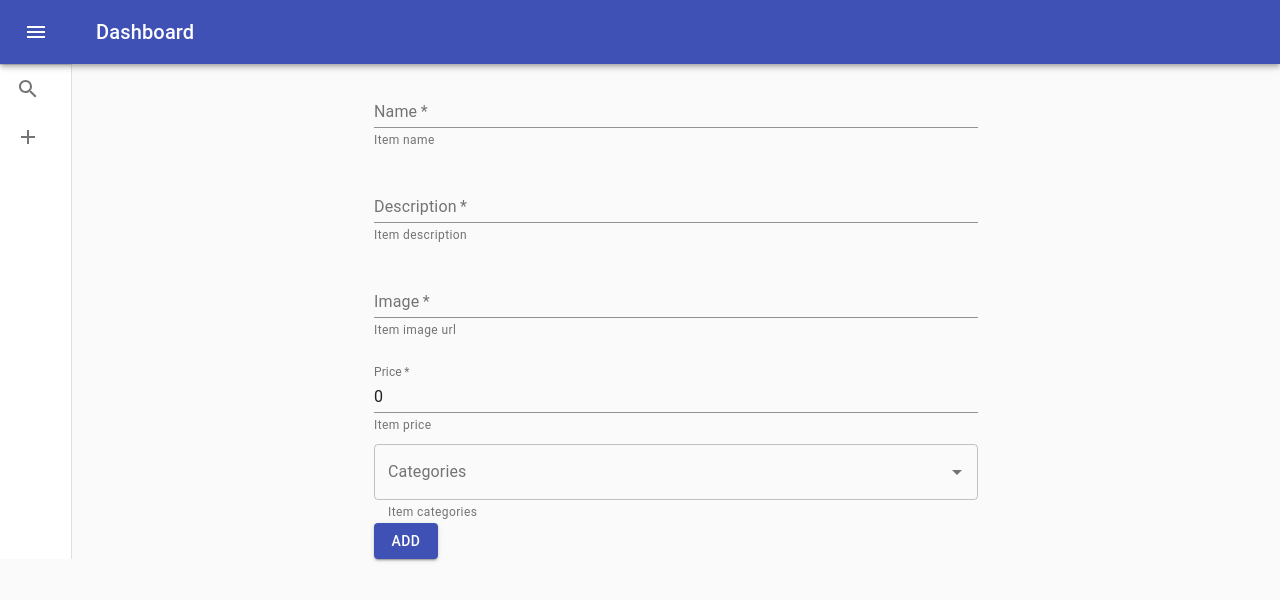
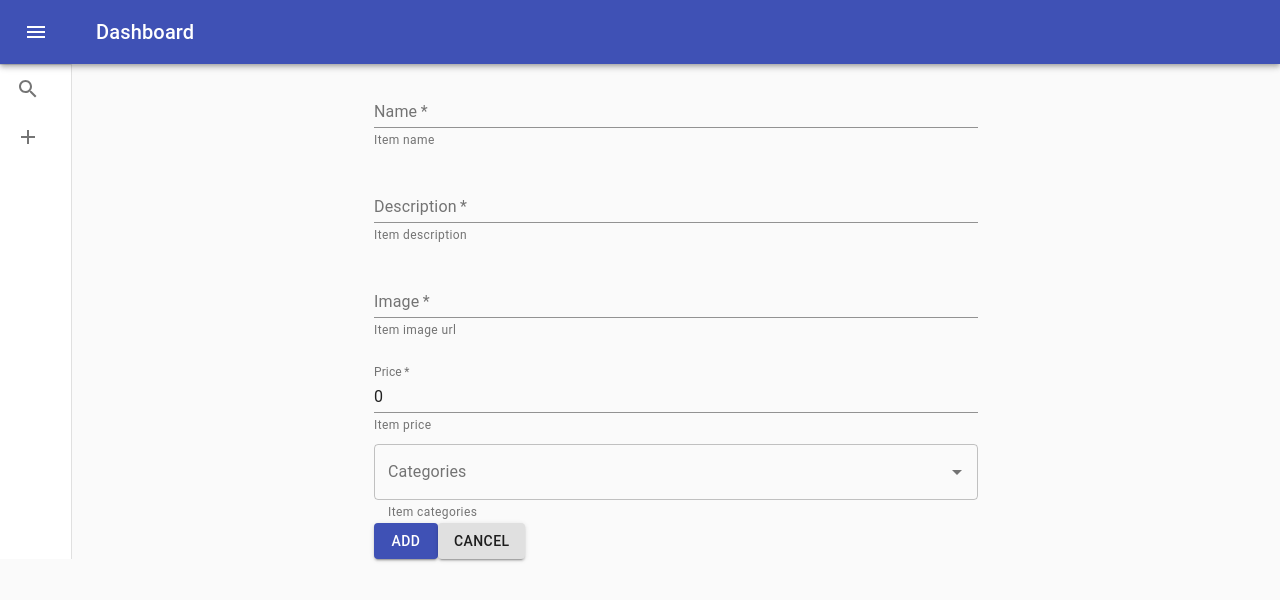
Before and after one commit to mivchal333/js-react-marketplace-project, a React (Create React App) app: page /add in a window 1280 px wide. Shown: the top 600 px of the page. Built offline with nearby package versions, Linux system fonts and the light colour scheme; no server answers.

Commit message:
cancel button in form form category load

```diff
--- a/src/form/announcmentAdd.root.tsx
+++ b/src/form/announcmentAdd.root.tsx
@@ -6,11 +6,13 @@ import ProductService from '../service/products.service';
 import {CssBaseline, Snackbar} from '@material-ui/core';
 import {Alert} from '@material-ui/lab';
 import {CreateProductApiModel, ProductCategory} from '../api/gorest.api';
+import {useHistory} from "react-router-dom";
 
 const AnnouncmentAdd = () => {
     let dispatch = useDispatch();
     const [open, setOpen] = React.useState(false);
     const [message, setMessage] = React.useState("");
+    let history = useHistory();
 
     const handleSubmit = (name: string, description: string, image: string, price: number, categories: ProductCategory[]) => {
         let myAnnouncement: CreateProductApiModel = {
@@ -23,7 +25,7 @@ const AnnouncmentAdd = () => {
         };
         ProductService.addProduct(myAnnouncement)
             .then(r => {
-                if(r.id !== undefined){
+                if (r.id !== undefined) {
                     dispatch(addProduct(r));
                     setMessage("Successfully added!");
                     setOpen(true);
@@ -34,9 +36,13 @@ const AnnouncmentAdd = () => {
     return (
         <>
             <CssBaseline/>
-            <FormComponent buttonLabel="Add" handleSubmit={handleSubmit}/>
+            <FormComponent
+                buttonLabel="Add"
+                handleSubmit={handleSubmit}
+                onCancel={() => history.push('/')}
+            />
             <Snackbar open={open} autoHideDuration={6000}>
-                <Alert  severity="success">
+                <Alert severity="success">
                     {message}
                 </Alert>
             </Snackbar>
--- a/src/form/announcmentEdit.root.tsx
+++ b/src/form/announcmentEdit.root.tsx
@@ -3,7 +3,7 @@ import {connect, ConnectedProps, useDispatch} from "react-redux";
 import {RootState} from '../store/store';
 import FormComponent from './container/form.cointainer'
 import {getSelectedProduct, isLoading,} from "../store/products/products.selector";
-import {useParams} from 'react-router-dom';
+import {useHistory, useParams} from 'react-router-dom';
 import {isEmpty, toNumber} from "lodash-es";
 import {addProduct, setIsLoading as setIsProductsLoading, setProducts} from '../store/products/products.slice';
 import ProductService from '../service/products.service';
@@ -18,6 +18,7 @@ const AnnouncementEdit = (props: PropsFromRedux) => {
     let dispatch = useDispatch();
     const {productId} = useParams<RouteParamsModel>();
     let productIdRouteParam = toNumber(productId);
+    let history = useHistory();
 
     const [open, setOpen] = React.useState(false);
     const [message, setMessage] = React.useState("");
@@ -61,7 +62,11 @@ const AnnouncementEdit = (props: PropsFromRedux) => {
         return (
             <>
                 <CssBaseline/>
-                <FormComponent buttonLabel="Edit" initialData={product} handleSubmit={handleSubmit}/>
+                <FormComponent
+                    buttonLabel="Edit"
+                    initialData={product} handleSubmit={handleSubmit}
+                    onCancel={() => history.push(`/product/${product.id}`)}
+                />
                 <Snackbar open={open} autoHideDuration={6000}>
                     <Alert severity="success">
                         {message}
--- a/src/form/container/form.cointainer.tsx
+++ b/src/form/container/form.cointainer.tsx
@@ -14,7 +14,8 @@ import {ProductCategory} from "../../api/gorest.api"
 interface IProps extends PropsFromRedux {
     handleSubmit: (name: string, description: string, image: string, price: number, categories: ProductCategory[]) => void,
     buttonLabel: string,
-    initialData?: Product
+    initialData?: Product,
+    onCancel: () => void,
 }
 
 interface IState {
@@ -69,17 +70,6 @@ class FormComponent extends Component<IProps, IState> {
     }
 
     componentDidMount() {
-        if (isEmpty(this.props.categories)) {
-            store.dispatch(setIsCategoriesLoading(true));
-            CategoriesService.loadCategories()
-                .then(categories => {
-                    store.dispatch(setCategories(categories))
-                    const selectedCategories = map(this.props.initialData?.categories,
-                        categoryId => find(categories, {id: categoryId}))
-                    // @ts-ignore
-                    this.setState({categories: selectedCategories})
-                })
-        }
         const {initialData} = this.props
         if (initialData) {
             this.setState({
@@ -89,6 +79,21 @@ class FormComponent extends Component<IProps, IState> {
                 price: initialData.price,
             })
         }
+        this.initCategories()
+    }
+
+    async initCategories() {
+        if (isEmpty(this.props.categories)) {
+            store.dispatch(setIsCategoriesLoading(true));
+            const categories = await CategoriesService.loadCategories()
+            await store.dispatch(setCategories(categories))
+            store.dispatch(setIsCategoriesLoading(false));
+        }
+        const selectedCategories = map(this.props.initialData?.categories,
+            categoryId => find(this.props.categories, {id: categoryId}))
+            .filter(category => category)
+        // @ts-ignore
+        this.setState({categories: selectedCategories})
     }
 
     validate(): boolean {
@@ -224,6 +229,7 @@ class FormComponent extends Component<IProps, IState> {
                         />
                         <Button variant="contained" color="primary"
                                 onClick={this.handleFormSubmit.bind(this)}>{this.props.buttonLabel}</Button>
+                        <Button variant="contained" onClick={this.props.onCancel}>Cancel</Button>
                     </form>
                 </Grid>
             </Grid>
```
